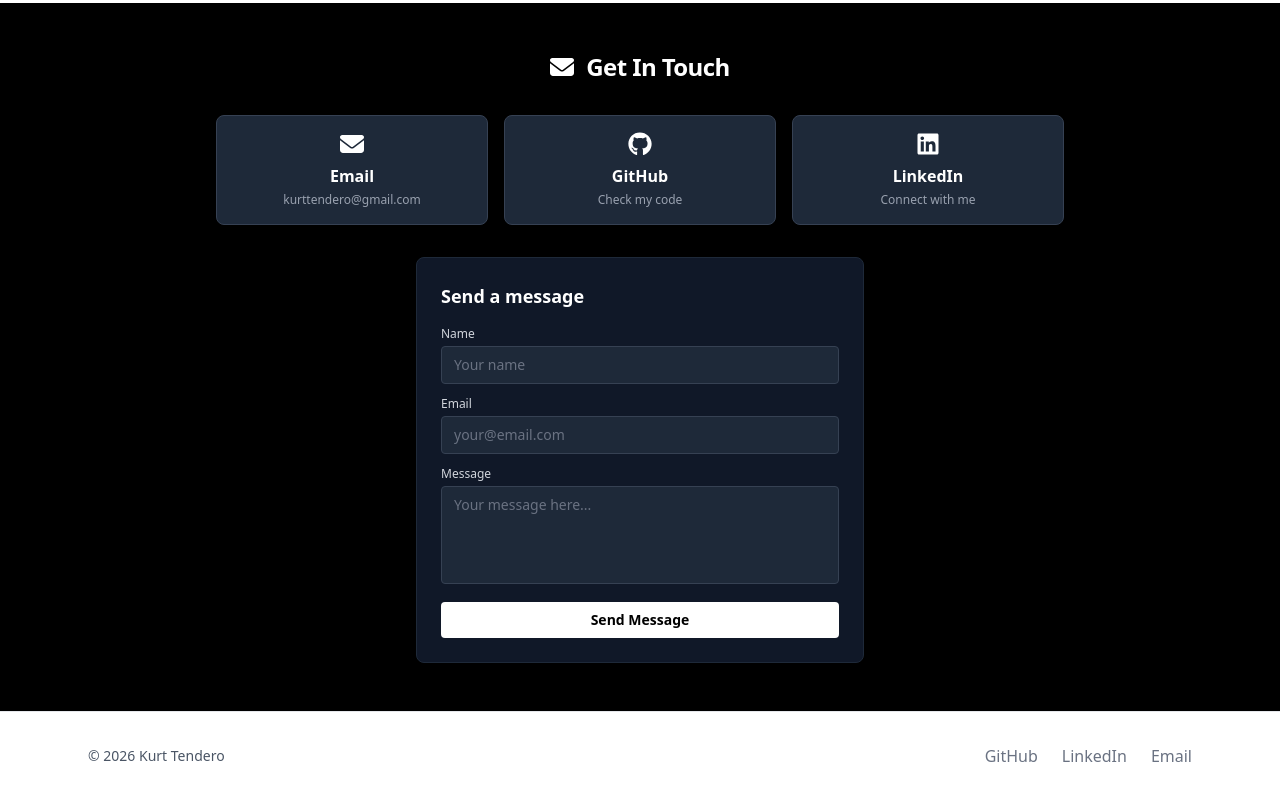
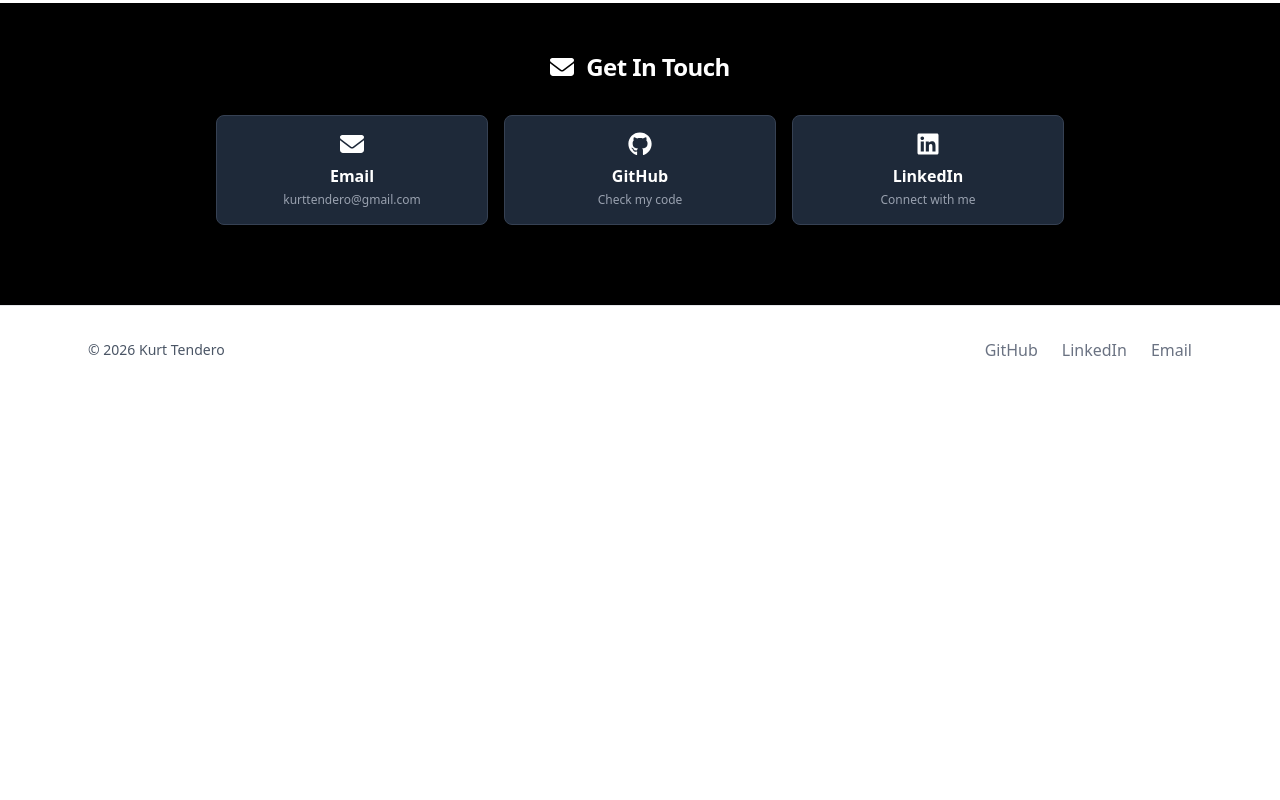
Before and after one commit to Kurt0913/kurt-portfolio, a Next.js app: page / in a window 1280 px wide. Shown: the part 1878-2678 px from the top of the page. After the commit the page ends 2272 px from the top, so only its background shows below. Built offline with nearby package versions, Linux system fonts and the light colour scheme.

Commit message:
Remove light mode and contact form

```diff
--- a/src/app/components/Contact.jsx
+++ b/src/app/components/Contact.jsx
@@ -1,25 +1,9 @@
 'use client';
-import React, { useState } from 'react';
+import React from 'react';
 import { motion } from 'framer-motion';
 import { FaEnvelope, FaGithub, FaLinkedin } from "react-icons/fa6";
 
 const Contact = () => {
-  const [formData, setFormData] = useState({ name: '', email: '', message: '' });
-  const [submitted, setSubmitted] = useState(false);
-
-  const handleChange = (e) => {
-    const { name, value } = e.target;
-    setFormData(prev => ({ ...prev, [name]: value }));
-  };
-
-  const handleSubmit = (e) => {
-    e.preventDefault();
-    // For now, just open email client
-    const mailtoLink = `mailto:kurttendero@gmail.com?subject=Message from ${formData.name}&body=${formData.message}`;
-    window.location.href = mailtoLink;
-    setSubmitted(true);
-    setTimeout(() => setSubmitted(false), 3000);
-  };
 
   return (
     <section id="contact" className="py-12 bg-black dark:bg-gray-950 transition-colors duration-300">
@@ -73,66 +57,6 @@ const Contact = () => {
 
         </div>
 
-        {/* Contact Form */}
-        <motion.div
-          initial={{ opacity: 0, y: 20 }}
-          whileInView={{ opacity: 1, y: 0 }}
-          viewport={{ once: true }}
-          className="bg-gray-900 border border-gray-800 rounded-lg p-6 max-w-md mx-auto"
-        >
-          <h3 className="text-lg font-semibold text-white mb-4">Send a message</h3>
-
-          <form onSubmit={handleSubmit} className="space-y-3">
-
-            <div>
-              <label className="block text-xs font-medium text-gray-300 mb-1">Name</label>
-              <input
-                type="text"
-                name="name"
-                value={formData.name}
-                onChange={handleChange}
-                required
-                className="w-full px-3 py-2 bg-gray-800 border border-gray-700 rounded text-white placeholder-gray-500 text-sm focus:outline-none focus:border-gray-600 transition-colors"
-                placeholder="Your name"
-              />
-            </div>
-
-            <div>
-              <label className="block text-xs font-medium text-gray-300 mb-1">Email</label>
-              <input
-                type="email"
-                name="email"
-                value={formData.email}
-                onChange={handleChange}
-                required
-                className="w-full px-3 py-2 bg-gray-800 border border-gray-700 rounded text-white placeholder-gray-500 text-sm focus:outline-none focus:border-gray-600 transition-colors"
-                placeholder="your@email.com"
-              />
-            </div>
-
-            <div>
-              <label className="block text-xs font-medium text-gray-300 mb-1">Message</label>
-              <textarea
-                name="message"
-                value={formData.message}
-                onChange={handleChange}
-                required
-                rows="4"
-                className="w-full px-3 py-2 bg-gray-800 border border-gray-700 rounded text-white placeholder-gray-500 text-sm focus:outline-none focus:border-gray-600 transition-colors resize-none"
-                placeholder="Your message here..."
-              ></textarea>
-            </div>
-
-            <button
-              type="submit"
-              className="w-full py-2 bg-white text-black font-semibold rounded text-sm hover:bg-gray-100 transition"
-            >
-              {submitted ? '✓ Sent!' : 'Send Message'}
-            </button>
-
-          </form>
-        </motion.div>
-
       </div>
     </section>
   );
--- a/src/app/page.js
+++ b/src/app/page.js
@@ -5,15 +5,11 @@ import Skills from "./components/Skills";
 import Projects from "./components/Projects";
 import Contact from "./components/Contact";
 import Footer from "./components/Footer";
-import { ThemeToggle } from "./components/ThemeToggle";
 
 export default function Home() {
   return (
-    <main className="bg-white dark:bg-black min-h-screen flex flex-col">
+    <main className="bg-black min-h-screen flex flex-col">
       <Navbar />
-      <div className="fixed top-4 right-6 z-50">
-        <ThemeToggle />
-      </div>
       <Hero />
       <About />
       <Skills />
```
